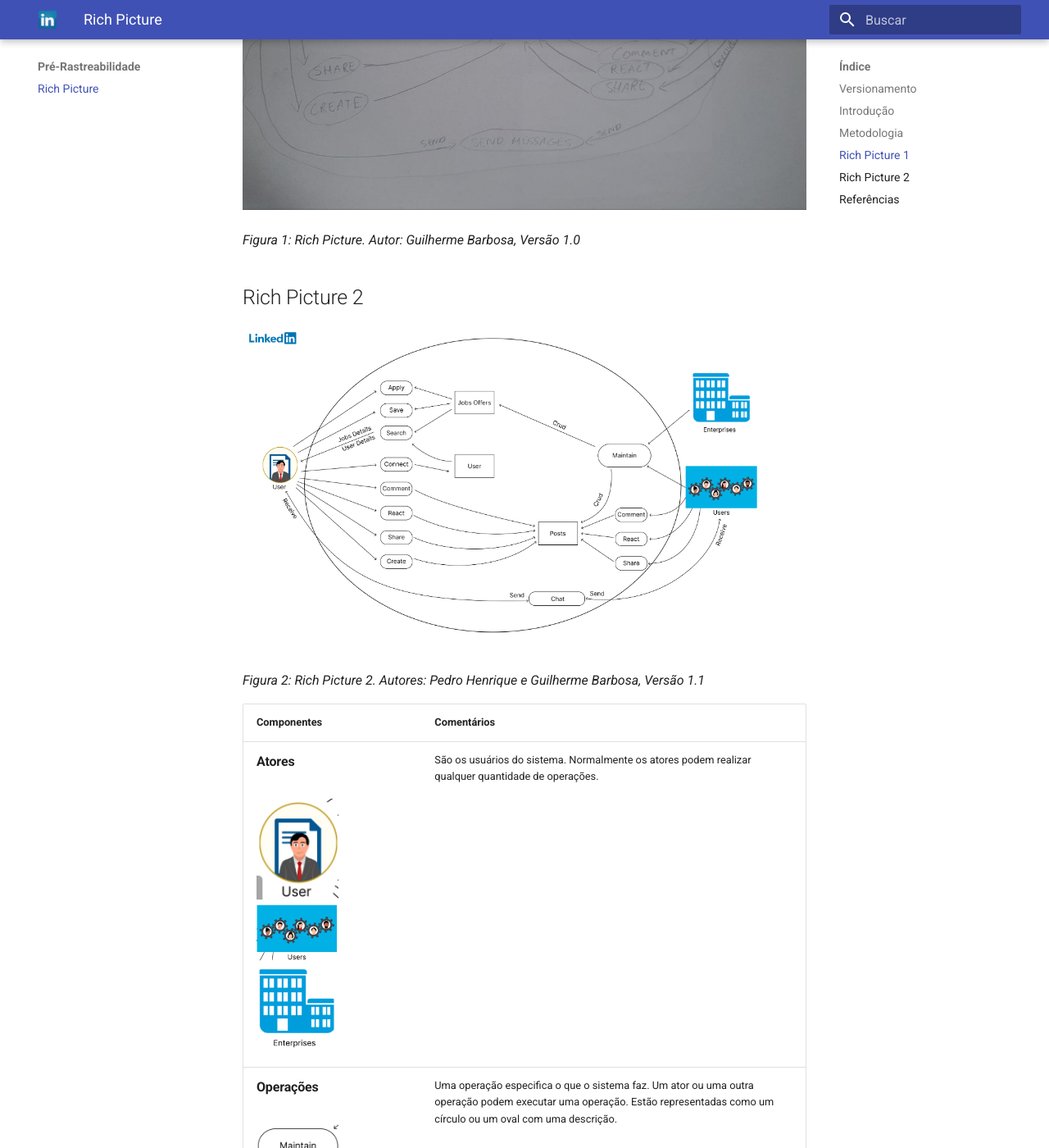
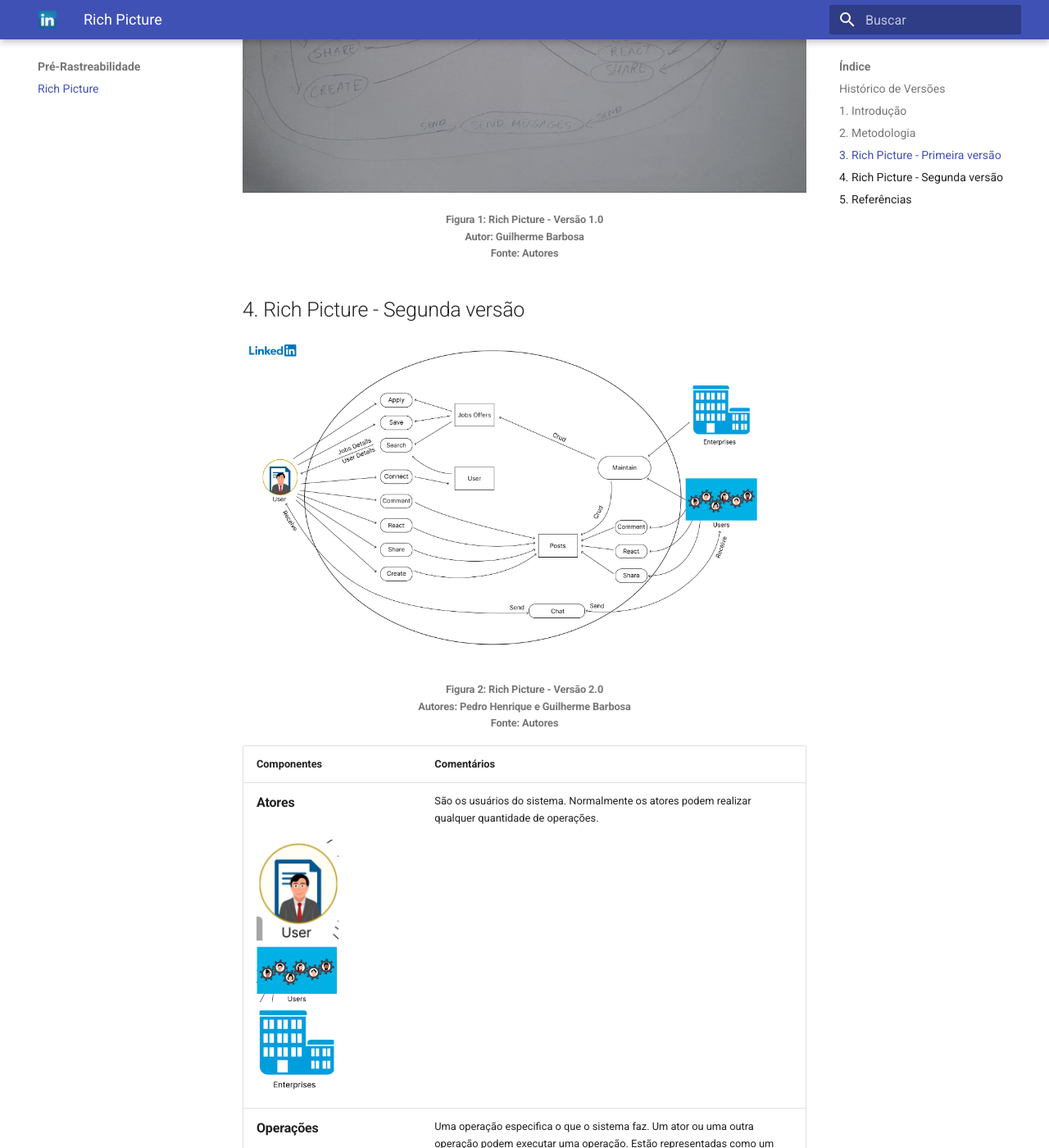
Before and after one commit to Requisitos-de-Software/2022.2-LinkedIn, an MkDocs documentation site: the page built from docs/preRastreabilidade/richPicture.md, in a window 1280 px wide and 1400 px high, scrolled down 1481 px. Shown: the whole window at 82% size. Built offline with MkDocs 1.6.1 and Material for MkDocs 9.7.7, drawn with Linux system fonts in a browser that asks for light colours; some of the changed text lies outside the part shown.

Commit message:
ajustes nos artefatos da etapa 1

```diff
--- a/docs/preRastreabilidade/richPicture.md
+++ b/docs/preRastreabilidade/richPicture.md
@@ -1,17 +1,17 @@
-## Versionamento
+## Histórico de Versões
 
-| Versão | Data       |   Modificação   |             Autor              |
-| ------ | ---------- | :-------------: | :----------------------------: |
-| 1.0    | 11/11/2022 | Criação do Primeiro Rich Picture | Guilherme Barbosa |
-| 1.1.0    | 13/11/2022 | Segunda Versão do Rich Picure | Pedro Henrique e Guilherme Barbosa|
-| 1.1.1 | 14/11/2022 | Adição da legenda do Rich Picture e das referências | Guilherme Barbosa
+**Data** | **Versão** | **Descrição** | **Autor(es/as)** | **Revisor** |
+:---: | :---: | :---: | :---: | :---: |
+ 11/11/2022 | 1.0 | Criação do Primeiro Rich Picture | Guilherme Barbosa | Mateus Franco |
+ 13/11/2022 | 2.0 | Segunda Versão do Rich Picure | Pedro Henrique e Guilherme Barbosa | Mateus Franco |
+ 14/11/2022 | 3.0 | Adição da legenda do Rich Picture e das referências | Guilherme Barbosa | Mateus Franco |
 
-*Tabela 1: Versionamento*
+## 1. Introdução
 
-## Introdução
 O Rich Picture é uma ferramenta efetiva para analisar problemas e expressar ideias, com uma característica de ser fácil de entender. Sua função é descrever, através de uma forma ilustrativa, o produto de software e as principais ações e interações externas e internas. O Rich Picture concede a possibilidade de auxiliar da identificação de processos de negócio, de atores envolvidos, dos relacionamentos entre os processos e atores e possíveis problemas e conflitos.
 
-## Metodologia
+## 2. Metodologia
+
 Há um guia disponível no `Introducing Rich Pictures - Rich Picture Drawline Guidelines (Página 4)`, que descreve alguns componentes que devem ser utilizados na construção do Rich Picture, e é o que iremos abordar no nosso escopo:
 
 * Identificar os atores;
@@ -20,17 +20,21 @@
 * Utilizar as ligações através de setas;
 * Desenhar os limites do sistema, ou seja, até onde o sistema é responsável por realizar as operações.
 
-## Rich Picture 1
+## 3. Rich Picture - Primeira versão
 
 ![RichPictureGuilherme](../assets/richPictures/RichPicture1.jpg)
 
-*Figura 1: Rich Picture. Autor: Guilherme Barbosa, Versão 1.0*
+<h6 align = "center"> Figura 1: Rich Picture - Versão 1.0
+<br> Autor: Guilherme Barbosa
+<br> Fonte: Autores </h6>
 
-## Rich Picture 2
+## 4. Rich Picture - Segunda versão
 
 ![RichPicturePedro](../assets/richPictures/RichPicture2.png)
 
-*Figura 2: Rich Picture 2. Autores: Pedro Henrique e Guilherme Barbosa, Versão 1.1*
+<h6 align = "center"> Figura 2: Rich Picture - Versão 2.0
+<br> Autores: Pedro Henrique e Guilherme Barbosa
+<br> Fonte: Autores </h6>
 
 | Componentes | Comentários |
 | ----------- | ----------- |
@@ -40,9 +44,10 @@
 | <h3><b>Setas</h3></b><br>![Setas](../assets/richPictures/Seta.png){ width=100 } | Mostram a direção do fluxo de dados entre os atores, armazenamento de dados e as operações. |
 | <h3><b>Limites do Sistema</h3></b><br>![Limites do Sistema](../assets/richPictures/LimitesDoSistema.png){ width=100 } | Identifica aquelas operações que fazem parte do sistema, ou seja, tudo que está dentro do limite designado, o sistema é o responsável por realizar.
 
-*Tabela 2: Legenda do Rich Picture*
+<h6 align = "center"> Tabela 2: Legenda do Rich Picture
+<br> Fonte: Autores </h6>
 
-## Referências
+## 5. Referências
 
 “Introducing Rich Pictures” do CTEC2402 - Software Development
 Project
--- a/mkdocs.yml
+++ b/mkdocs.yml
@@ -19,6 +19,7 @@
     - Ferramentas utilizadas:   ./planejamento/ferramentas.md
   - Pré-Rastreabilidade:
     - Rich Picture: ./preRastreabilidade/richPicture.md
+  - Atas e Reuniões: ./atas_e_reunioes/atas_reunioes.md
   - Apresentações: ./apresentacoes/apresentacoes.md
 markdown_extensions:
 - attr_list
```
Also changed, not shown: docs/apresentacoes/apresentacoes.md (+3 -4 lines), docs/planejamento/analise-app.md (+10 -8 lines), docs/atas_e_reunioes/atas_reunioes.md (added).
